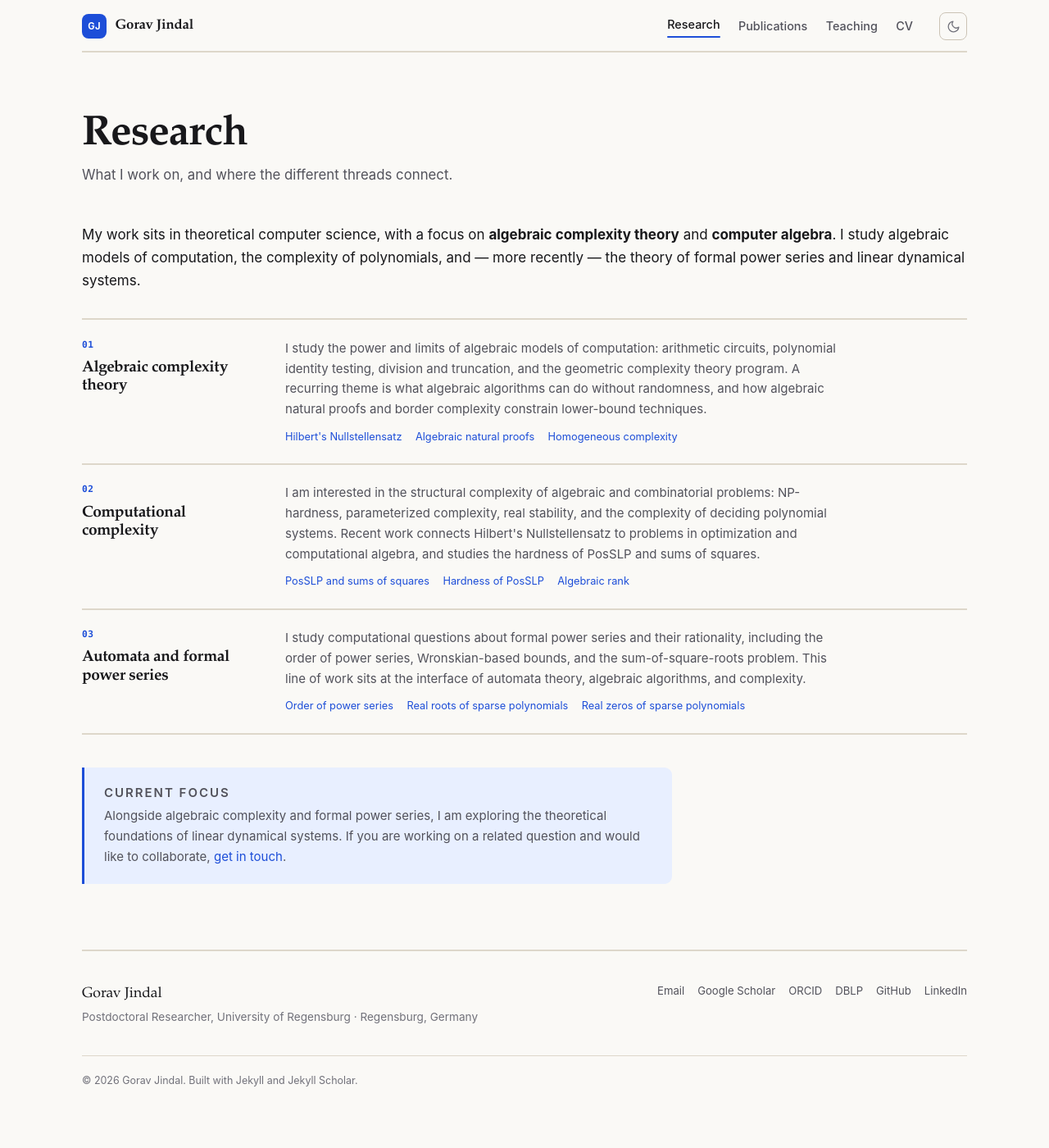
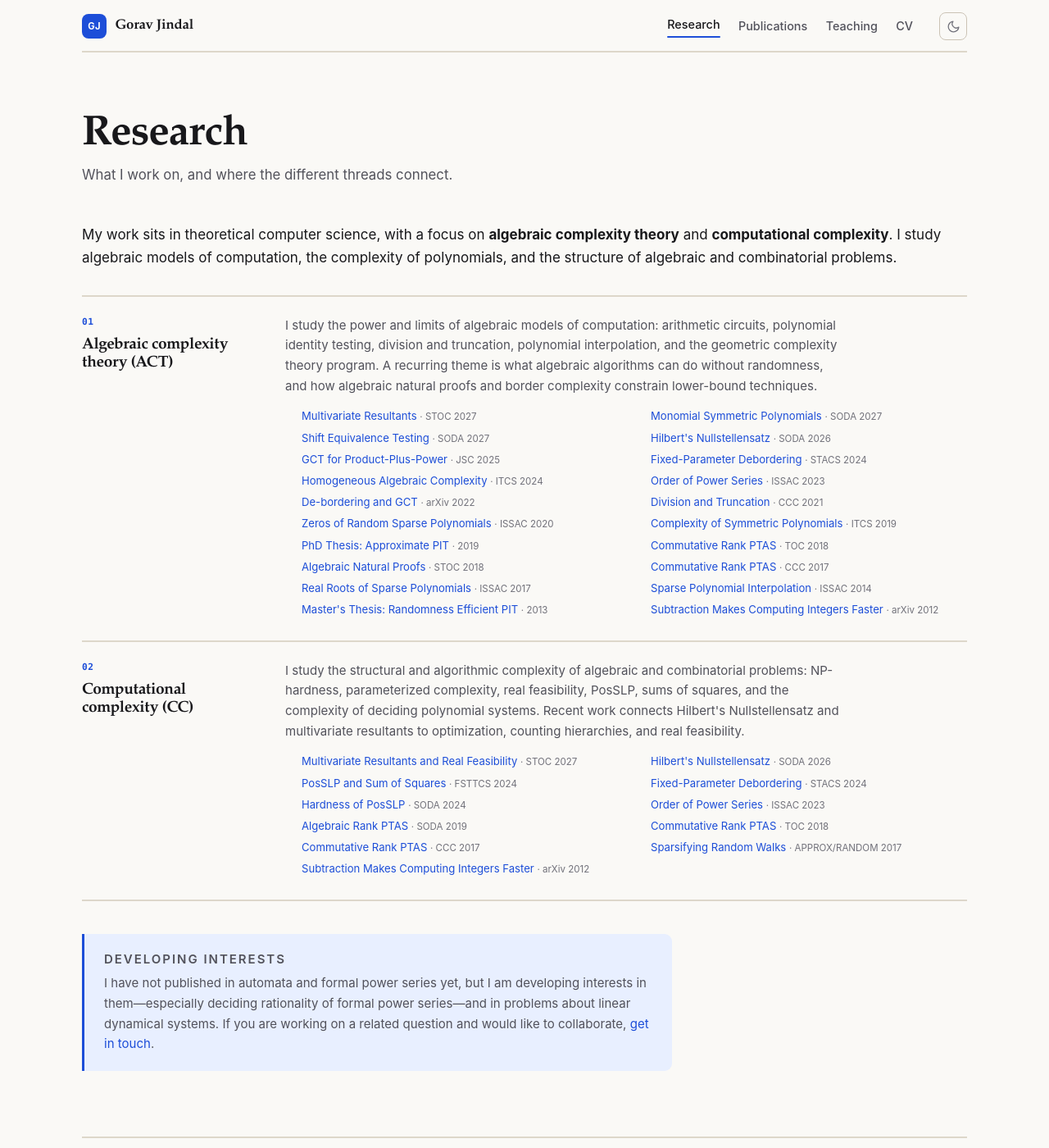
Before and after one commit to goravjindal/goravjindal.github.io, a Jekyll site: the page built from _pages/research.md, in a window 1280 px wide and 1400 px high. Shown: the whole window at 82% size. Built offline with Jekyll 4.4.1, drawn with Linux system fonts in a browser that asks for light colours.

Commit message:
Refocus research areas on ACT and CC with paper links

```diff
--- a/_pages/research.md
+++ b/_pages/research.md
@@ -6,65 +6,77 @@ description: What I work on, and where the different threads connect.
 wide: true
 ---
 
-My work sits in theoretical computer science, with a focus on **algebraic complexity theory** and **computer algebra**. I study algebraic models of computation, the complexity of polynomials, and — more recently — the theory of formal power series and linear dynamical systems.
+My work sits in theoretical computer science, with a focus on **algebraic complexity theory** and **computational complexity**. I study algebraic models of computation, the complexity of polynomials, and the structure of algebraic and combinatorial problems.
 
 <div class="topic-grid">
   <article class="topic">
     <p class="eyebrow">01</p>
-    <h2>Algebraic complexity theory</h2>
+    <h2>Algebraic complexity theory (ACT)</h2>
     <p class="topic-description">
       I study the power and limits of algebraic models of computation: arithmetic
-      circuits, polynomial identity testing, division and truncation, and the
-      geometric complexity theory program. A recurring theme is what algebraic
-      algorithms can do without randomness, and how algebraic natural proofs and
-      border complexity constrain lower-bound techniques.
+      circuits, polynomial identity testing, division and truncation, polynomial
+      interpolation, and the geometric complexity theory program. A recurring theme
+      is what algebraic algorithms can do without randomness, and how algebraic
+      natural proofs and border complexity constrain lower-bound techniques.
     </p>
-    <p class="topic-links">
-      <a href="{{ '/publications/#BlaserDuttaJindalSODA2026' | relative_url }}">Hilbert's Nullstellensatz</a>
-      <a href="{{ '/publications/#BlaserIkenmeyerJindalLysikovSTOC2018' | relative_url }}">Algebraic natural proofs</a>
-      <a href="{{ '/publications/#DuttaGesmundoIkenmeyerJindalLysikovITCS2024' | relative_url }}">Homogeneous complexity</a>
-    </p>
+    <ul class="topic-papers">
+      <li><a href="{{ '/publications/#BhargavCurticapeanJindalShuklaSTOC2027' | relative_url }}">Multivariate Resultants</a> <span class="topic-paper-venue">STOC 2027</span></li>
+      <li><a href="{{ '/publications/#BlaserCurticapeanDuttaJindalSODA2027' | relative_url }}">Monomial Symmetric Polynomials</a> <span class="topic-paper-venue">SODA 2027</span></li>
+      <li><a href="{{ '/publications/#BlaserDuttaDuttaJindalSODA2027' | relative_url }}">Shift Equivalence Testing</a> <span class="topic-paper-venue">SODA 2027</span></li>
+      <li><a href="{{ '/publications/#BlaserDuttaJindalSODA2026' | relative_url }}">Hilbert's Nullstellensatz</a> <span class="topic-paper-venue">SODA 2026</span></li>
+      <li><a href="{{ '/publications/#DuttaGesmundoIkenmeyerJindalLysikovJSC2025' | relative_url }}">GCT for Product-Plus-Power</a> <span class="topic-paper-venue">JSC 2025</span></li>
+      <li><a href="{{ '/publications/#DuttaGesmundoIkenmeyerJindalLysikovSTACS2024' | relative_url }}">Fixed-Parameter Debordering</a> <span class="topic-paper-venue">STACS 2024</span></li>
+      <li><a href="{{ '/publications/#DuttaGesmundoIkenmeyerJindalLysikovITCS2024' | relative_url }}">Homogeneous Algebraic Complexity</a> <span class="topic-paper-venue">ITCS 2024</span></li>
+      <li><a href="{{ '/publications/#GaillardJindalISSAC2023' | relative_url }}">Order of Power Series</a> <span class="topic-paper-venue">ISSAC 2023</span></li>
+      <li><a href="{{ '/publications/#DuttaGesmundoIkenmeyerJindalLysikovarXiv2022' | relative_url }}">De-bordering and GCT</a> <span class="topic-paper-venue">arXiv 2022</span></li>
+      <li><a href="{{ '/publications/#DuttaJindalPandeySinhababuCCC2021' | relative_url }}">Division and Truncation</a> <span class="topic-paper-venue">CCC 2021</span></li>
+      <li><a href="{{ '/publications/#JindalPandeyShuklaZisopoulosISSAC2020' | relative_url }}">Zeros of Random Sparse Polynomials</a> <span class="topic-paper-venue">ISSAC 2020</span></li>
+      <li><a href="{{ '/publications/#BlaserJindalITCS2019' | relative_url }}">Complexity of Symmetric Polynomials</a> <span class="topic-paper-venue">ITCS 2019</span></li>
+      <li><a href="{{ '/publications/#JindalPhDThesis2019' | relative_url }}">PhD Thesis: Approximate PIT</a> <span class="topic-paper-venue">2019</span></li>
+      <li><a href="{{ '/publications/#BlaserJindalPandeyTOC2018' | relative_url }}">Commutative Rank PTAS</a> <span class="topic-paper-venue">TOC 2018</span></li>
+      <li><a href="{{ '/publications/#BlaserIkenmeyerJindalLysikovSTOC2018' | relative_url }}">Algebraic Natural Proofs</a> <span class="topic-paper-venue">STOC 2018</span></li>
+      <li><a href="{{ '/publications/#BlaserJindalPandeyCCC2017' | relative_url }}">Commutative Rank PTAS</a> <span class="topic-paper-venue">CCC 2017</span></li>
+      <li><a href="{{ '/publications/#JindalSagraloffISSAC2017' | relative_url }}">Real Roots of Sparse Polynomials</a> <span class="topic-paper-venue">ISSAC 2017</span></li>
+      <li><a href="{{ '/publications/#BlaserJindalISSAC2014' | relative_url }}">Sparse Polynomial Interpolation</a> <span class="topic-paper-venue">ISSAC 2014</span></li>
+      <li><a href="{{ '/publications/#JindalMasterThesis2013' | relative_url }}">Master's Thesis: Randomness Efficient PIT</a> <span class="topic-paper-venue">2013</span></li>
+      <li><a href="{{ '/publications/#JindalSaranurakarXiv2012' | relative_url }}">Subtraction Makes Computing Integers Faster</a> <span class="topic-paper-venue">arXiv 2012</span></li>
+    </ul>
   </article>
 
   <article class="topic">
     <p class="eyebrow">02</p>
-    <h2>Computational complexity</h2>
+    <h2>Computational complexity (CC)</h2>
     <p class="topic-description">
-      I am interested in the structural complexity of algebraic and combinatorial
-      problems: NP-hardness, parameterized complexity, real stability, and the
-      complexity of deciding polynomial systems. Recent work connects Hilbert's
-      Nullstellensatz to problems in optimization and computational algebra, and
-      studies the hardness of PosSLP and sums of squares.
+      I study the structural and algorithmic complexity of algebraic and
+      combinatorial problems: NP-hardness, parameterized complexity, real
+      feasibility, PosSLP, sums of squares, and the complexity of deciding
+      polynomial systems. Recent work connects Hilbert's Nullstellensatz and
+      multivariate resultants to optimization, counting hierarchies, and real
+      feasibility.
     </p>
-    <p class="topic-links">
-      <a href="{{ '/publications/#BlaserDorflerJindalFSTTCS2024' | relative_url }}">PosSLP and sums of squares</a>
-      <a href="{{ '/publications/#BurgisserJindalSODA2024' | relative_url }}">Hardness of PosSLP</a>
-      <a href="{{ '/publications/#BhargavaBlaserJindalPandeySODA2019' | relative_url }}">Algebraic rank</a>
-    </p>
-  </article>
-
-  <article class="topic">
-    <p class="eyebrow">03</p>
-    <h2>Automata and formal power series</h2>
-    <p class="topic-description">
-      I study computational questions about formal power series and their
-      rationality, including the order of power series, Wronskian-based bounds,
-      and the sum-of-square-roots problem. This line of work sits at the
-      interface of automata theory, algebraic algorithms, and complexity.
-    </p>
-    <p class="topic-links">
-      <a href="{{ '/publications/#GaillardJindalISSAC2023' | relative_url }}">Order of power series</a>
-      <a href="{{ '/publications/#JindalSagraloffISSAC2017' | relative_url }}">Real roots of sparse polynomials</a>
-      <a href="{{ '/publications/#JindalPandeyShuklaZisopoulosISSAC2020' | relative_url }}">Real zeros of sparse polynomials</a>
-    </p>
+    <ul class="topic-papers">
+      <li><a href="{{ '/publications/#BhargavCurticapeanJindalShuklaSTOC2027' | relative_url }}">Multivariate Resultants and Real Feasibility</a> <span class="topic-paper-venue">STOC 2027</span></li>
+      <li><a href="{{ '/publications/#BlaserDuttaJindalSODA2026' | relative_url }}">Hilbert's Nullstellensatz</a> <span class="topic-paper-venue">SODA 2026</span></li>
+      <li><a href="{{ '/publications/#BlaserDorflerJindalFSTTCS2024' | relative_url }}">PosSLP and Sum of Squares</a> <span class="topic-paper-venue">FSTTCS 2024</span></li>
+      <li><a href="{{ '/publications/#DuttaGesmundoIkenmeyerJindalLysikovSTACS2024' | relative_url }}">Fixed-Parameter Debordering</a> <span class="topic-paper-venue">STACS 2024</span></li>
+      <li><a href="{{ '/publications/#BurgisserJindalSODA2024' | relative_url }}">Hardness of PosSLP</a> <span class="topic-paper-venue">SODA 2024</span></li>
+      <li><a href="{{ '/publications/#GaillardJindalISSAC2023' | relative_url }}">Order of Power Series</a> <span class="topic-paper-venue">ISSAC 2023</span></li>
+      <li><a href="{{ '/publications/#BhargavaBlaserJindalPandeySODA2019' | relative_url }}">Algebraic Rank PTAS</a> <span class="topic-paper-venue">SODA 2019</span></li>
+      <li><a href="{{ '/publications/#BlaserJindalPandeyTOC2018' | relative_url }}">Commutative Rank PTAS</a> <span class="topic-paper-venue">TOC 2018</span></li>
+      <li><a href="{{ '/publications/#BlaserJindalPandeyCCC2017' | relative_url }}">Commutative Rank PTAS</a> <span class="topic-paper-venue">CCC 2017</span></li>
+      <li><a href="{{ '/publications/#JindalKolevPengSawlaniAPPROXRANDOM2017' | relative_url }}">Sparsifying Random Walks</a> <span class="topic-paper-venue">APPROX/RANDOM 2017</span></li>
+      <li><a href="{{ '/publications/#JindalSaranurakarXiv2012' | relative_url }}">Subtraction Makes Computing Integers Faster</a> <span class="topic-paper-venue">arXiv 2012</span></li>
+    </ul>
   </article>
 </div>
 
 <div class="callout">
-  <p class="eyebrow">Current focus</p>
+  <p class="eyebrow">Developing interests</p>
   <p>
-    Alongside algebraic complexity and formal power series, I am exploring the
-    theoretical foundations of linear dynamical systems. If you are working on a
-    related question and would like to collaborate, <a href="mailto:{{ site.data.socials.email }}">get in touch</a>.
+    I have not published in automata and formal power series yet, but I am
+    developing interests in them—especially deciding rationality of formal power
+    series—and in problems about linear dynamical systems. If you are working on a
+    related question and would like to collaborate,
+    <a href="mailto:{{ site.data.socials.email }}">get in touch</a>.
   </p>
 </div>
--- a/assets/css/main.css
+++ b/assets/css/main.css
@@ -796,6 +796,34 @@ hr {
   margin-right: 0.8rem;
 }
 
+.topic-papers {
+  grid-column: 2;
+  grid-row: 3;
+  display: grid;
+  grid-template-columns: repeat(2, minmax(0, 1fr));
+  gap: 0.1rem 2.5rem;
+  margin: 0.65rem 0 0;
+  padding: 0;
+  list-style: none;
+  font-size: 0.82rem;
+  line-height: 1.45;
+}
+
+.topic-papers li {
+  break-inside: avoid;
+  margin: 0 0 0.35rem;
+}
+
+.topic-paper-venue {
+  color: var(--text-muted);
+  font-size: 0.72rem;
+  white-space: nowrap;
+}
+
+.topic-paper-venue::before {
+  content: " · ";
+}
+
 .callout {
   max-width: var(--measure);
   padding: 1.25rem 1.5rem;
@@ -1399,9 +1427,14 @@ hr {
   .topic .eyebrow,
   .topic h2,
   .topic-description,
-  .topic-links {
+  .topic-links,
+  .topic-papers {
     grid-column: 1;
     grid-row: auto;
+  }
+
+  .topic-papers {
+    grid-template-columns: 1fr;
   }
 
   .topic h2 {
```
